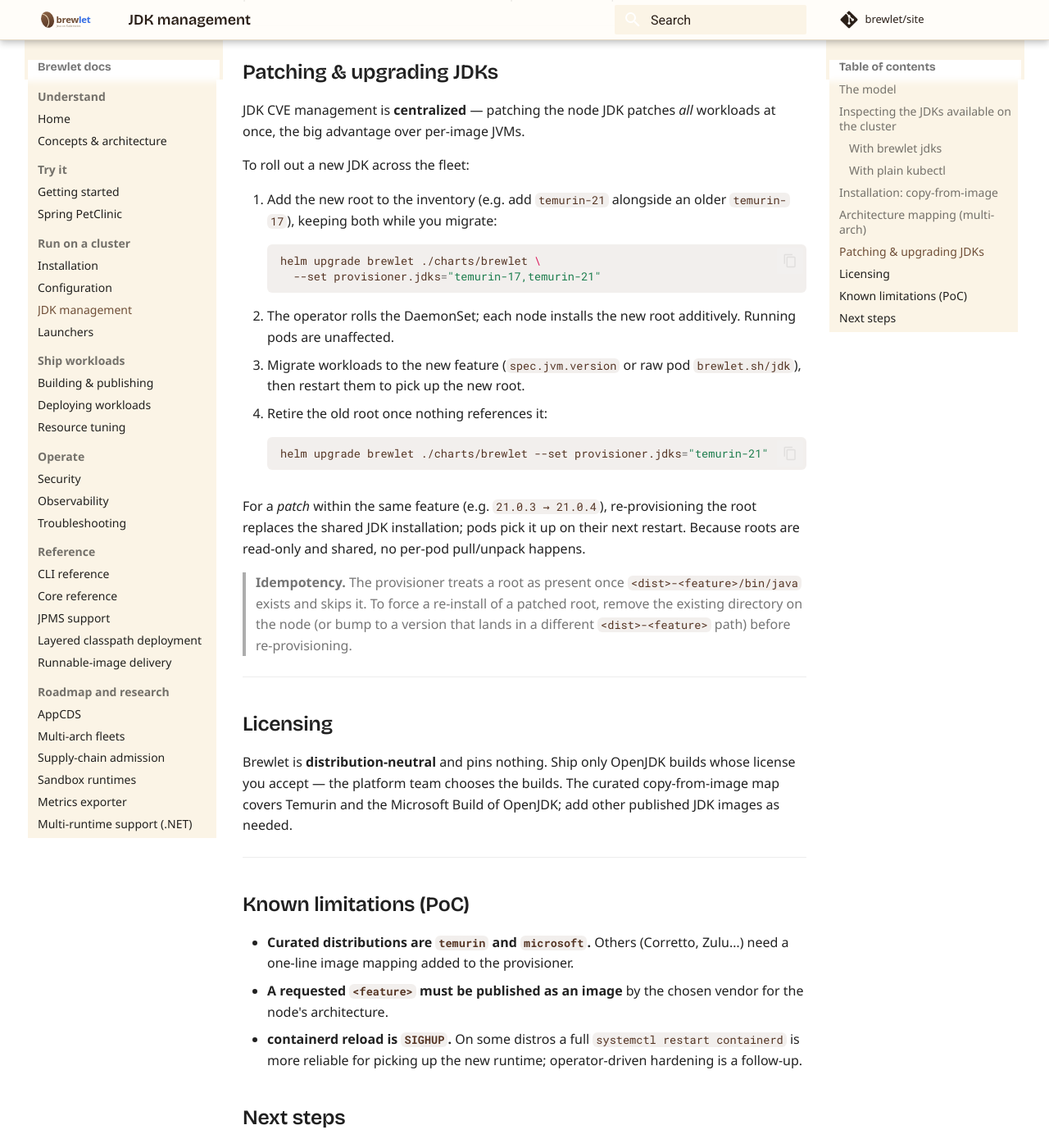
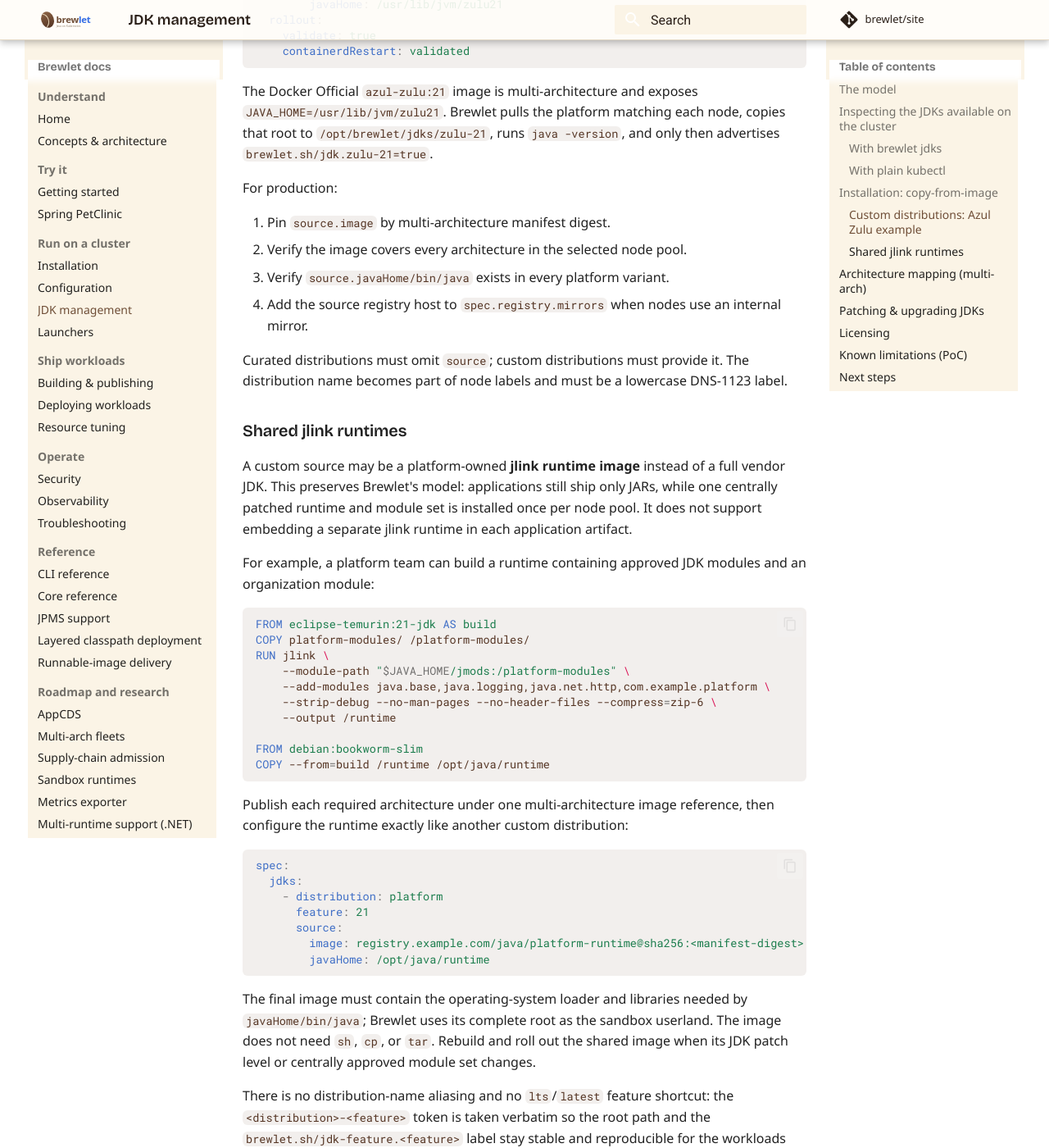
Before and after one commit to brewlet/site, an MkDocs documentation site: the page built from docs/jdk-management.md, in a window 1280 px wide and 1400 px high, scrolled down 3748 px. Shown: the whole window at 82% size. Built offline with MkDocs 1.6.1 and Material for MkDocs 9.7.7, drawn with Linux system fonts in a browser that asks for light colours; comment, search, counter and statistics services are not loaded; some of the changed text lies outside the part shown.

Commit message:
docs: document custom JDK and jlink runtimes
Co-authored-by: Copilot <223556219+Copilot@users.noreply.github.com>

Copilot-Session: 8956d1e1-3754-42a2-bf8c-949929c19844

````diff
--- a/docs/jdk-management.md
+++ b/docs/jdk-management.md
@@ -22,14 +22,18 @@ Related: [Configuration](configuration.md) · [Launchers](launchers.md) ·
   root. The launcher request follows the same pattern (`spec.jvm.launcher` /
   `brewlet.sh/launcher`) and may be omitted for vanilla `java`.
 - On every opted-in node, the provisioner materializes each declared JDK as a
-  **read-only, shared** root at:
+  **read-only, shared image root** at:
 
   ```
-  /opt/brewlet/jdks/<distribution>-<feature>/bin/java
+  /opt/brewlet/jdks/<distribution>-<feature>/
   ```
 
-- That exact path is what the shim's `selectJDK` resolves when a pod requests a
-  JDK. The operator/webhook validates descriptor requests, injects node affinity
+- The root contains the source image's complete userland plus
+  `.brewlet-java-home`, which records the JDK or jlink runtime location inside
+  that root. The shim uses the complete root as the sandbox filesystem and
+  bind-mounts the recorded Java home at the stable `/opt/jdk` path.
+- The inventory path is what the shim's `selectJDK` resolves when a pod requests
+  a JDK. The operator/webhook validates descriptor requests, injects node affinity
   for matching capability labels, and propagates the annotations onto the OCI
   runtime spec. The shim reads those annotations at launch; if `brewlet.sh/jdk` is
   absent it defaults to feature 21, selecting the lexically-first installed
@@ -121,31 +125,115 @@ kubectl get nodes \
 ## Installation: copy-from-image
 
 Brewlet obtains every JDK root **copy-from-image**: the provisioner pulls the
-vendor's official JDK image through the **host** containerd and copies the JDK tree
-onto the host `hostPath` — no package manager ever touches the host, and no vendor
-tarball endpoints need to be reachable. It requires the containerd socket mount
+vendor's official JDK image through the **host** containerd, mounts its unpacked
+root, and copies the complete userland onto the host `hostPath` — no package
+manager ever touches the host, and no vendor tarball endpoints need to be
+reachable. It requires the containerd socket and host mount namespace access
 (already wired into the DaemonSet).
 
 ```bash
 ctr --address /run/containerd/containerd.sock --namespace k8s.io image pull "$image"
-ctr run --rm --mount type=bind,src=/opt/brewlet/jdks/<dist>-<feature>,dst=/out,options=rbind:rw \
-   "$image" <name> cp -a /opt/java/openjdk/. /out/
+ctr --address /run/containerd/containerd.sock --namespace k8s.io images mount "$image" /tmp/jdk-root
+cp -a /tmp/jdk-root/. /opt/brewlet/jdks/<dist>-<feature>/
+ctr --address /run/containerd/containerd.sock --namespace k8s.io images unmount /tmp/jdk-root
 ```
 
-The curated distribution → image map:
+The built-in distribution → image map:
 
 | `distribution` | Image |
 |---|---|
 | `temurin` | `eclipse-temurin:<feature>` |
 | `microsoft` | `mcr.microsoft.com/openjdk/jdk:<feature>-ubuntu` |
 
-`temurin` and `microsoft` are the curated distributions; **only these two
-canonical names are accepted** and any other name fails fast. Adding a distribution
-(Corretto, Zulu, …) is a one-line image mapping in the provisioner. Pulls go by image
-reference, so mirror these images into your own registry for air-gapped clusters.
+`temurin` and `microsoft` are curated: their image and Java-home mappings are
+built into the provisioner. Pulls go by image reference, so mirror these images
+into your own registry for air-gapped clusters.
 
 Because images are content-addressable (pulled by digest through containerd), you
 get integrity end-to-end without a separate checksum step.
+
+### Custom distributions: Azul Zulu example
+
+A Kubernetes administrator can install any image-packaged JDK by declaring its
+fully qualified OCI image and the absolute Java-home path inside that image:
+
+```yaml
+apiVersion: node.brewlet.sh/v1alpha1
+kind: NodeProfile
+metadata:
+  name: zulu
+spec:
+  nodePool:
+    names: ["zulu-workers"]
+  jdks:
+    - distribution: zulu
+      feature: 21
+      source:
+        image: docker.io/library/azul-zulu:21
+        javaHome: /usr/lib/jvm/zulu21
+  rollout:
+    validate: true
+    containerdRestart: validated
+```
+
+The Docker Official `azul-zulu:21` image is multi-architecture and exposes
+`JAVA_HOME=/usr/lib/jvm/zulu21`. Brewlet pulls the platform matching each node,
+copies that root to `/opt/brewlet/jdks/zulu-21`, runs `java -version`, and only
+then advertises `brewlet.sh/jdk.zulu-21=true`.
+
+For production:
+
+1. Pin `source.image` by multi-architecture manifest digest.
+2. Verify the image covers every architecture in the selected node pool.
+3. Verify `source.javaHome/bin/java` exists in every platform variant.
+4. Add the source registry host to `spec.registry.mirrors` when nodes use an
+   internal mirror.
+
+Curated distributions must omit `source`; custom distributions must provide it.
+The distribution name becomes part of node labels and must be a lowercase
+DNS-1123 label.
+
+### Shared jlink runtimes
+
+A custom source may be a platform-owned **jlink runtime image** instead of a full
+vendor JDK. This preserves Brewlet's model: applications still ship only JARs,
+while one centrally patched runtime and module set is installed once per node
+pool. It does not support embedding a separate jlink runtime in each application
+artifact.
+
+For example, a platform team can build a runtime containing approved JDK modules
+and an organization module:
+
+```dockerfile
+FROM eclipse-temurin:21-jdk AS build
+COPY platform-modules/ /platform-modules/
+RUN jlink \
+    --module-path "$JAVA_HOME/jmods:/platform-modules" \
+    --add-modules java.base,java.logging,java.net.http,com.example.platform \
+    --strip-debug --no-man-pages --no-header-files --compress=zip-6 \
+    --output /runtime
+
+FROM debian:bookworm-slim
+COPY --from=build /runtime /opt/java/runtime
+```
+
+Publish each required architecture under one multi-architecture image reference,
+then configure the runtime exactly like another custom distribution:
+
+```yaml
+spec:
+  jdks:
+    - distribution: platform
+      feature: 21
+      source:
+        image: registry.example.com/java/platform-runtime@sha256:<manifest-digest>
+        javaHome: /opt/java/runtime
+```
+
+The final image must contain the operating-system loader and libraries needed by
+`javaHome/bin/java`; Brewlet uses its complete root as the sandbox userland. The
+image does not need `sh`, `cp`, or `tar`. Rebuild and roll out the shared image
+when its JDK patch level or centrally approved module set changes.
 
 There is no distribution-name aliasing and no `lts`/`latest` feature shortcut:
 the `<distribution>-<feature>` token is taken verbatim so the root path and the
@@ -196,10 +284,11 @@ For a *patch* within the same feature (e.g. `21.0.3 → 21.0.4`), re-provisionin
 root replaces the shared JDK installation; pods pick it up on their next restart. Because roots
 are read-only and shared, no per-pod pull/unpack happens.
 
-> **Idempotency.** The provisioner treats a root as present once
-> `<dist>-<feature>/bin/java` exists and skips it. To force a re-install of a patched
-> root, remove the existing directory on the node (or bump to a version that lands in
-> a different `<dist>-<feature>` path) before re-provisioning.
+> **Idempotency.** The provisioner treats a root as present once the Java home
+> recorded by `<dist>-<feature>/.brewlet-java-home` contains a runnable `bin/java`.
+> To force a re-install of a patched root, remove the existing directory on the
+> node (or bump to a version that lands in a different `<dist>-<feature>` path)
+> before re-provisioning.
 
 ---
 
@@ -214,8 +303,8 @@ as needed.
 
 ## Known limitations (PoC)
 
-- **Curated distributions are `temurin` and `microsoft`.** Others (Corretto, Zulu…)
-  need a one-line image mapping added to the provisioner.
+- Custom images must expose the same Java-home path on every architecture in the
+  selected node pool.
 - **A requested `<feature>` must be published as an image** by the chosen vendor for
   the node's architecture.
 - **containerd reload is `SIGHUP`.** On some distros a full `systemctl restart
````
Also changed, not shown: docs/building-and-publishing.md (+4 -3 lines), docs/configuration.md (+4 -2 lines), docs/installation.md (+12 -0 lines), docs/jpms-support.md (+22 -18 lines), docs/layered-classpath-deployment.md (+7 -5 lines).
